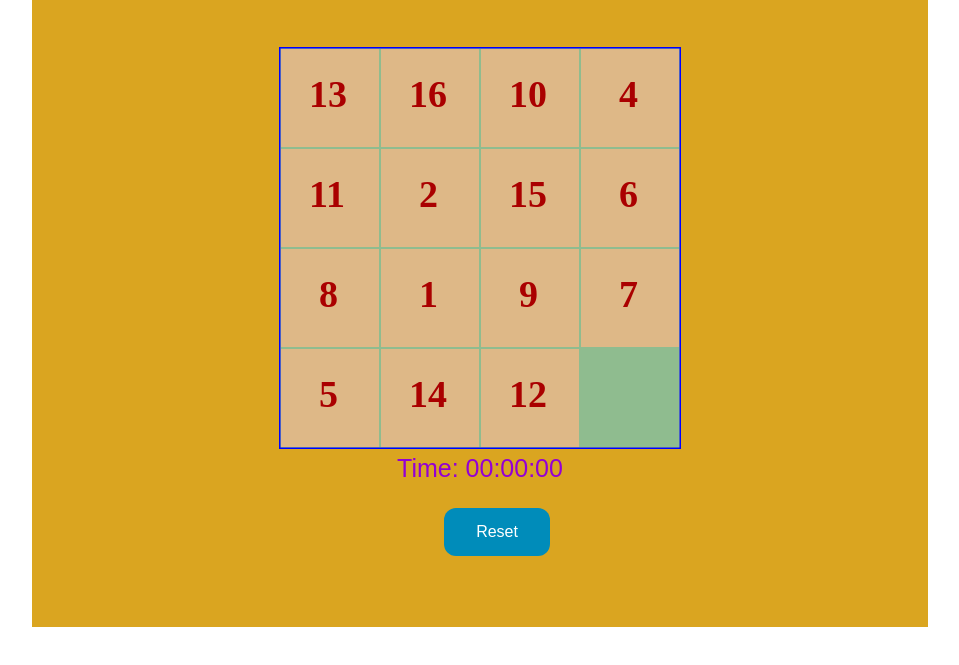
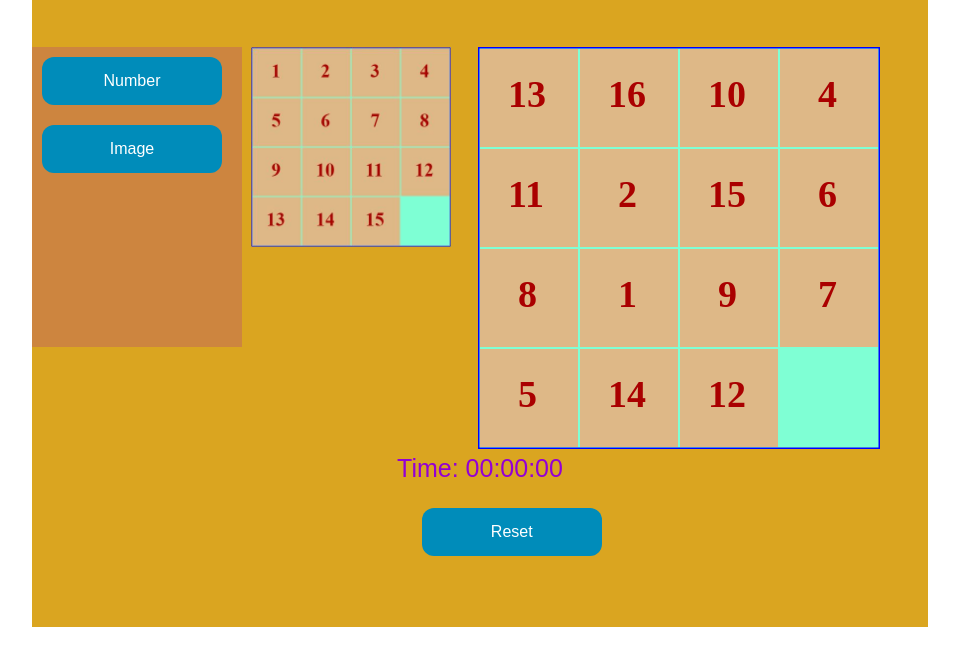
Before and after one commit to raikosat/puzzle_game, a plain HTML site: page index.html in a window 1280 px wide. Shown: the part 85-750 px from the top of the page, without its empty margins (160-1119 px from the left). Drawn offline with Linux system fonts and the light colour scheme; a web font is replaced by a local one.

Commit message:
update v3

```diff
--- a/index.html
+++ b/index.html
@@ -14,12 +14,19 @@
     <div id="editor_contentwrapper">
         <h1 style="text-align: center; font-size: 45px;font-family: 'Rockin Rocker', sans-serif;">Puzzle Game</h1>
         <div id="editor_editor">
-            <div id="editor_canvas">
-                <canvas id="canvas"></canvas>
+            <div id="editor_image" style="display: flex;">
+                <div id="menu">
+                    <button id="playNumber" class="button" onclick="playNumber()" style="text-align: center; margin: 10px;">Number</button>
+                    <button id="playImage" class="button" onclick="playImage()" style="text-align: center; margin: 10px">Image</button>
+                </div>
+                <img id="img" style="width: 200px; height: 200px; margin-left: 1%; margin-top: 20px;"/>
+                <div id="editor_canvas">
+                    <canvas id="canvas"></canvas>
+                </div>
             </div>
             <p id="timer">Time: 00:00:00</p>
             <div id="divButton">
-                <button id="reset" onclick="reset()" style="text-align: center;">Reset</button>
+                <button id="reset" class="button" onclick="reset()" style="text-align: center;">Reset</button>
             </div>
         </div>
     </div>
--- a/script.js
+++ b/script.js
@@ -9,12 +9,16 @@ const backgroundPosX = 0;
 const backgroundPosY = 0;
 let offsetX = 0;
 let offsetY = 0;
+let isPlayNumber = true;
 
 function setting() {
     canvas.width = backgroundWidth + distance;
     canvas.height = backgroundHeight + distance;
 }
 setting();
+
+let image = new Image();
+image.src = './img/pic2.jpg';
 
 class Background {
     constructor(backgroundPosX, backgroundPosY, backgroundWidth, backgroundHeight) {
@@ -32,8 +36,8 @@ class Background {
     draw() {
         const distance = 2;
         // FILL RECTANGLE
-        ctx.fillStyle = "#8FBC8F";
-        ctx.fillRect(this.posX, this.posY, this.width + distance, this.height + distance);
+        // ctx.fillStyle = "#8FBC8F";
+        // ctx.fillRect(this.posX, this.posY, this.width + distance, this.height + distance);
 
         // debug
         ctx.strokeStyle = "blue";
@@ -90,17 +94,23 @@ class Block {
 }
 
 class Puzzle {
-    constructor(posX, posY, index, text) {
+    constructor(posX, posY, index, text, frameX, frameY) {
         this.posX = posX;
         this.posY = posY;
         this.width = 100;
         this.height = 100;
         this.index = index;
         this.text = text;
+        this.frameX = frameX;
+        this.frameY = frameY;
+        this.cropWidth = 100;
+        this.cropHeight = 100;
     }
 
     draw() {
         const distance = 2;
+        if (isPlayNumber) {
+            // number
             ctx.fillStyle = "#DEB887";
             ctx.fillRect(this.posX + distance, this.posY + distance, this.width - distance, this.height - distance);
 
@@ -112,6 +122,28 @@ class Puzzle {
                 ctx.fillText(this.text, textPosX - 20, textPosY + 10);
             } else {
                 ctx.fillText(this.text, textPosX - 10, textPosY + 10);
+            }
+        } else {
+            // image
+            const crop = {
+                position: {
+                    x: this.cropWidth * this.frameX,
+                    y: this.cropHeight * this.frameY
+                },
+                width: this.cropWidth,
+                height: 100
+            }
+            ctx.drawImage(
+                image,
+                crop.position.x,
+                crop.position.y,
+                crop.width,
+                crop.height,
+                this.posX + distance,
+                this.posY + distance,
+                crop.width - distance,
+                crop.height - distance
+            );
         }
     }
 
@@ -144,7 +176,18 @@ function initGame() {
             }
             indexRandom[i] = random;
             let text = random + 1;
-            puzzle = new Puzzle(posX, posY, random, text);
+
+            let frameX = count;
+            let frameY = 0;
+            if (random > 3) {
+                frameX = random % totalblocksX;
+                frameY = random / totalblocksX;
+            }
+            if (isPlayNumber) {
+                puzzle = new Puzzle(posX, posY, random, text, count, row);
+            } else {
+                puzzle = new Puzzle(posX, posY, random, text, frameX, frameY);
+            }
             // let text = i+1;
             // puzzle = new Puzzle(posX, posY, i, text);
             puzzles[i] = puzzle;
@@ -259,6 +302,7 @@ function checkWin() {
 
 function reset() {
     // reset Game
+    resetImage();
     second = 0;
     minutes = 0;
     hours = 0;
@@ -270,6 +314,25 @@ function reset() {
     const timer = 'Time: ' + hours.toString().padStart(2, '0') + ':' + minutes.toString().padStart(2, '0') + ':' + second.toString().padStart(2, '0');
     document.getElementById('timer').textContent = timer;
     initGame();
+}
+
+function playNumber() {
+    isPlayNumber = true;
+    reset();
+}
+
+function playImage() {
+    isPlayNumber = false;
+    reset();
+}
+
+function resetImage() {
+    if (isPlayNumber) {
+        image.src = './img/pic2.jpg';
+    } else {
+        image.src = './img/pic1.jpg';
+    }
+    document.getElementById("img").src = image.src;;
 }
 
 function animate(timeStamp) {
@@ -289,6 +352,7 @@ function animate(timeStamp) {
 }
 
 window.onload = function() {
+    resetImage();
     const rect = document.getElementById("editor_canvas").getBoundingClientRect();
     offsetX = rect.left;
     offsetY = rect.top;
--- a/style.css
+++ b/style.css
@@ -24,8 +24,8 @@ body {
 
 #editor_canvas {
     position: relative;
-    background-color: aqua;
-    margin: auto;
+    background-color: aquamarine;
+    margin-left: 3%;
     top: 20px;
     width: 402px;
     height: 402px;
@@ -41,10 +41,10 @@ body {
 
 #divButton {
     margin: auto;
-    width: 8%;
+    width: 13%;
 }
 
-#reset {
+.button {
     background-color: #008CBA;
     border: none;
     color: white;
@@ -54,6 +54,14 @@ body {
     display: inline-block;
     font-size: 16px;
     border-radius: 12px;
+    width: 180px;
 }
 
-#reset:hover {background-color: #3e8e41}
+.button:hover {background-color: #3e8e41}
+
+#menu {
+    margin-top: 20px;
+    width: 210px;
+    height: 300px;
+    background-color: peru;
+}
```
Also changed, not shown: img/pic1.jpg (added), img/pic2.jpg (added). Lines whose indentation alone changed are shown as unchanged.
